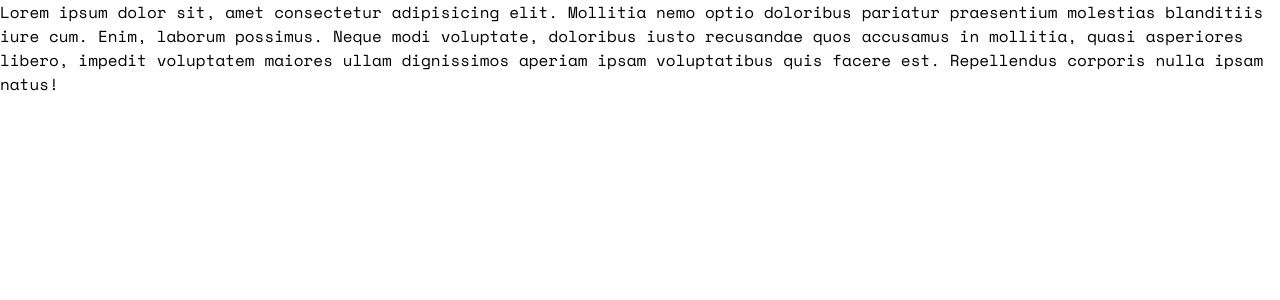
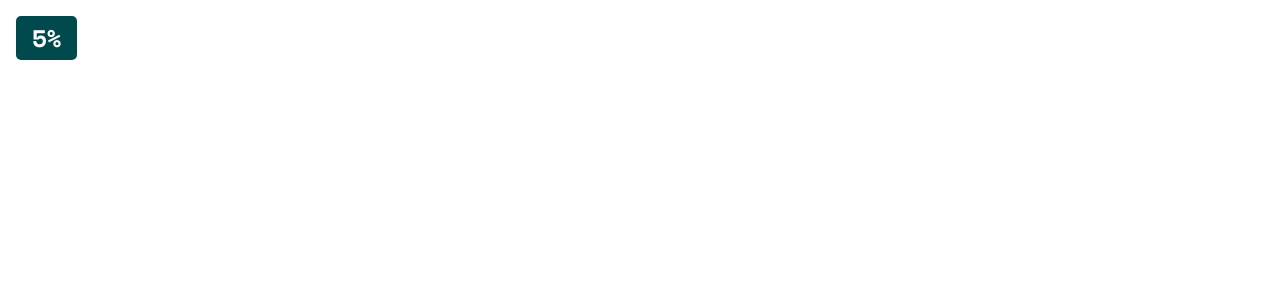
Before and after one commit to Lewis-mbui/tip-calculator-app, a React (Vite) app: page / in a window 1280 px wide. Shown: the top 300 px of the page. Built offline with nearby package versions, Linux system fonts and the light colour scheme.

Commit message:
define styles for buttons

```diff
--- a/src/App.tsx
+++ b/src/App.tsx
@@ -1,12 +1,7 @@
 function App() {
   return (
     <>
-      Lorem ipsum dolor sit, amet consectetur adipisicing elit. Mollitia nemo
-      optio doloribus pariatur praesentium molestias blanditiis iure cum. Enim,
-      laborum possimus. Neque modi voluptate, doloribus iusto recusandae quos
-      accusamus in mollitia, quasi asperiores libero, impedit voluptatem maiores
-      ullam dignissimos aperiam ipsam voluptatibus quis facere est. Repellendus
-      corporis nulla ipsam natus!
+      <button className="btn btn--tip">5%</button>
     </>
   );
 }
--- a/src/index.css
+++ b/src/index.css
@@ -19,12 +19,12 @@
 
 /* CUSTOM PROPERTIES */
 :root {
-  --green-400: hsl(172, 67%, 45%);
-  --green-900: hsl(183, 100%, 15%);
-  --grey-500: hsl(186, 14%, 43%);
-  --grey-400: hsl(184, 14%, 56%);
-  --grey-200: hsl(185, 41%, 84%);
-  --grey-50: hsl(189, 47%, 97%);
+  --clr-green-400: hsl(172, 67%, 45%);
+  --clr-green-900: hsl(183, 100%, 15%);
+  --clr-grey-500: hsl(186, 14%, 43%);
+  --clr-grey-400: hsl(184, 14%, 56%);
+  --clr-grey-200: hsl(185, 41%, 84%);
+  --clr-grey-50: hsl(189, 47%, 97%);
   --clr-white: hsl(0, 100%, 100%);
 
   --ff-primary: 'Space Mono', monospace;
@@ -45,4 +45,34 @@
 
 body {
   font-family: var(--ff-primary);
+  padding: 1rem;
+  font-size: 1.5rem;
+  font-weight: var(--fw-bold);
 }
+
+/* BUTTONS */
+.btn {
+  padding: .25rem 1rem;
+  border: 0;
+  outline: 0;
+  border-radius: 5px;
+}
+
+.btn--tip {
+  color: var(--clr-white);
+  background-color: var(--clr-green-900);
+  transition-property: background-color, color;
+  transition-duration: 200ms;
+  transition-timing-function: ease-in-out;
+}
+
+.btn--tip.active {
+  background-color: var(--clr-green-400);
+  color: var(--clr-green-900);
+}
+
+.btn--tip:not(:disabled, .active):hover {
+  cursor: pointer;
+  background-color: var(--clr-grey-200);
+  color: var(--clr-green-900);
+}
```
